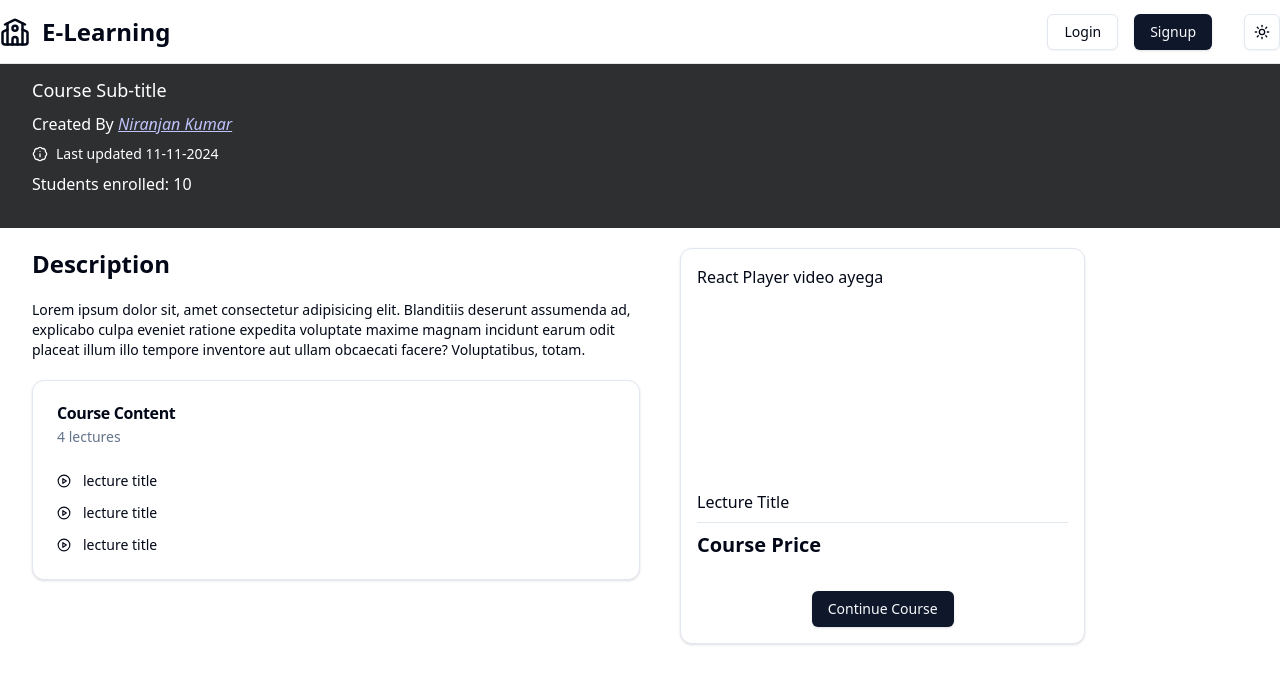
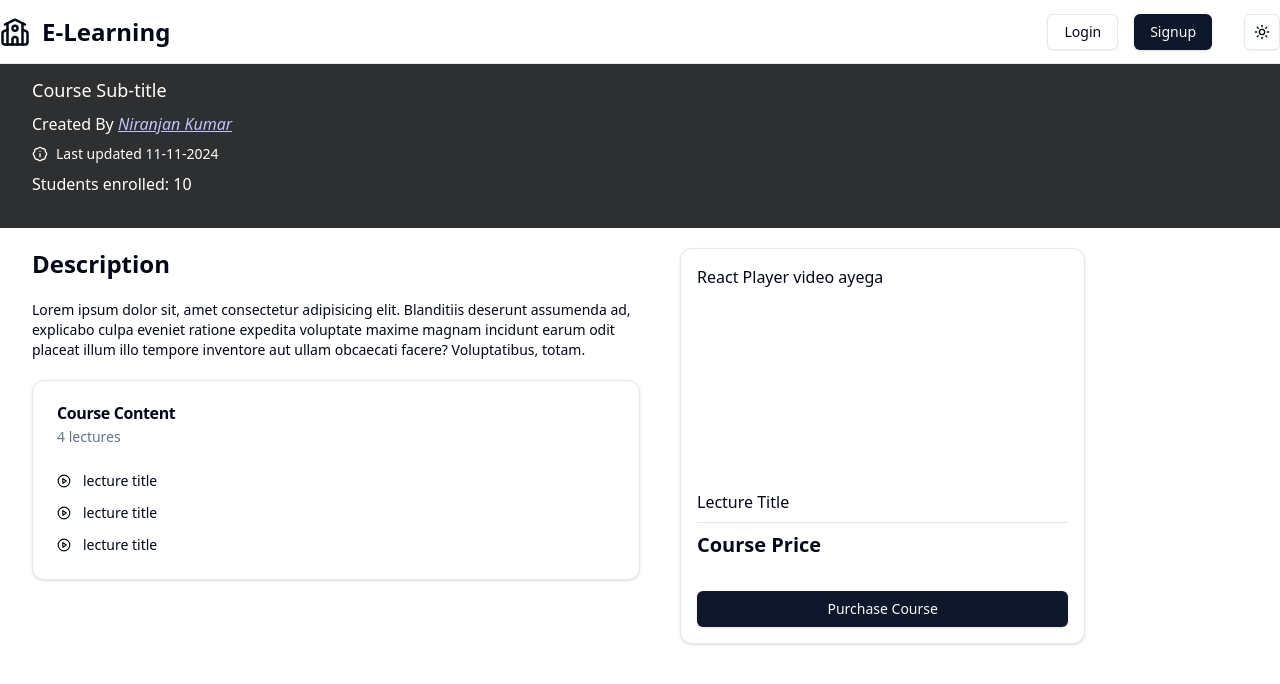
Before and after one commit to sinha-niranjan/LMS, a React (Vite) app in the folder client/: page /course-detail/1 in a window 1280 px wide. Shown: the top 684 px of the page. Built offline with nearby package versions, Linux system fonts and the light colour scheme; no server answers.

Commit message:
added : Purchase button

```diff
--- /dev/null
+++ b/client/src/components/BuyCourseButton.jsx
@@ -0,0 +1,8 @@
+import { Button } from "@/components/ui/button";
+import React from "react";
+
+const BuyCourseButton = () => {
+  return <Button className="w-full">Purchase Course</Button>;
+};
+
+export default BuyCourseButton;
--- a/client/src/pages/student/CourseDetail.jsx
+++ b/client/src/pages/student/CourseDetail.jsx
@@ -1,3 +1,4 @@
+import BuyCourseButton from "@/components/BuyCourseButton";
 import { Button } from "@/components/ui/button";
 import {
   Card,
@@ -15,7 +16,7 @@ import { BadgeInfo } from "lucide-react";
 import React from "react";
 
 const CourseDetail = () => {
-  const purchasedCourse = true;
+  const purchasedCourse = false;
   return (
     <div className="mt-18 space-y-5">
       <div className="bg-[#2D2F31] text-white">
@@ -79,7 +80,7 @@ const CourseDetail = () => {
               {purchasedCourse ? (
                 <Button>Continue Course</Button>
               ) : (
-                <Button>Purchase Course</Button>
+                <BuyCourseButton />
               )}
             </CardFooter>
           </Card>
```
